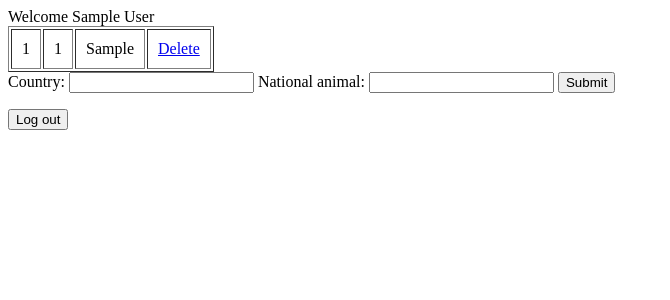
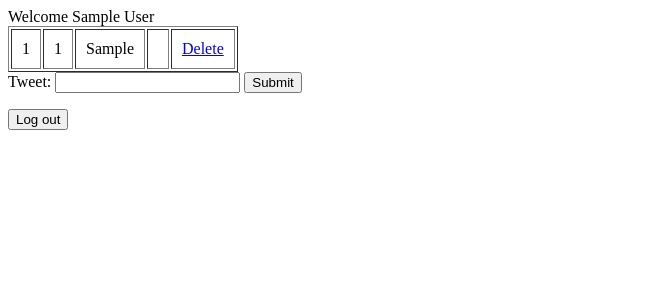
Before and after one commit to UCC-SMD/Norfleet, a PHP site: page /MemberPage.php in a window 1280 px wide. Shown: the top 300 px of the page, without its empty margins (0-670 px from the left). Run offline with PHP 8.4, Linux system fonts and the light colour scheme; the visitor is signed in with stand-in values (Sample User, id 1); tables that the repository leaves empty or names only in its code hold one stand-in row (values such as "Sample post"); data that the repository does not hold is empty.

Commit message:
changes
Changes

```diff
--- a/MemberPage.php
+++ b/MemberPage.php
@@ -15,7 +15,7 @@
 
         	// Remember that this die statement is absolutely critical.  Without it,
         	// people can view your members-only content without logging in.
-        	die("Redirecting to TestingHomePage.php");
+        	die("Redirecting to login.php");
     	}
 
 		// To access $_SESSION['user'] values put in an array, show user his username
@@ -44,6 +44,7 @@
 				echo "<td>".$row[0]."</td>";
         		echo "<td>" . $row[1]."</td>";
         		echo "<td>".$row[2]."</td>";
+                echo "<td>".$row[3]."</td>";
 				echo "<td><a href=".$_SERVER['PHP_SELF']."?id=".$row[0].">Delete</a></td>";
         		echo "</tr>";
     		}
@@ -59,13 +60,13 @@
 		mysql_free_result($result);
 
 		// set variable values to HTML form inputs
-		$country = mysql_escape_string($_POST['country']);
-    	$animal = mysql_escape_string($_POST['animal']);
+		$Tweet = mysql_escape_string($_POST['Tweet']);
+    	//$animal = mysql_escape_string($_POST['animal']);
 
 		// check to see if user has entered anything
-		if ($animal != "") {
+		if ($Tweet != "") {
 	 		// build SQL query
-			$query = "INSERT INTO symbols (country, animal) VALUES ('$country', '$animal')";
+			$query = "INSERT INTO Tweets (Content) VALUES ('$Tweet')";
 			// run the query
      		$result = mysql_query($query) or die ("Error in query: $query. ".mysql_error());
 			// refresh the page to show new update
@@ -96,8 +97,8 @@
 
     <!-- This is the HTML form that appears in the browser -->
    	<form action="<?=$_SERVER['PHP_SELF']?>" method="post">
-    	Country: <input type="text" name="country">
-    	National animal: <input type="text" name="animal">
+    	Tweet: <input type="text" name="tweet">
+<!--    	National animal: <input type="text" name="">-->
     	<input type="submit" name="submit">
     </form>
     <form action="TestingLogout.php" method="post"><button>Log out</button></form>
--- a/common.php
+++ b/common.php
@@ -4,7 +4,7 @@
     $username = "root";
     $password = "root";
     $host = "localhost";
-    $dbname = "testdb";
+    $dbname = "twitterDB";
 
     // A try/catch statement is a common method of error handling in object oriented code.
     // First, PHP executes the code within the try block.  If at any time it encounters an
--- a/edit.php
+++ b/edit.php
@@ -19,7 +19,7 @@
     	}
 
 		// To access $_SESSION['user'] values put in an array, show user his username
-		$arr = array_values($_SESSION['user']);
+		$arr = array_values($_SESSION['Tweets']);
 		echo "Welcome " . $arr[2];
 
 		// open connection
```
